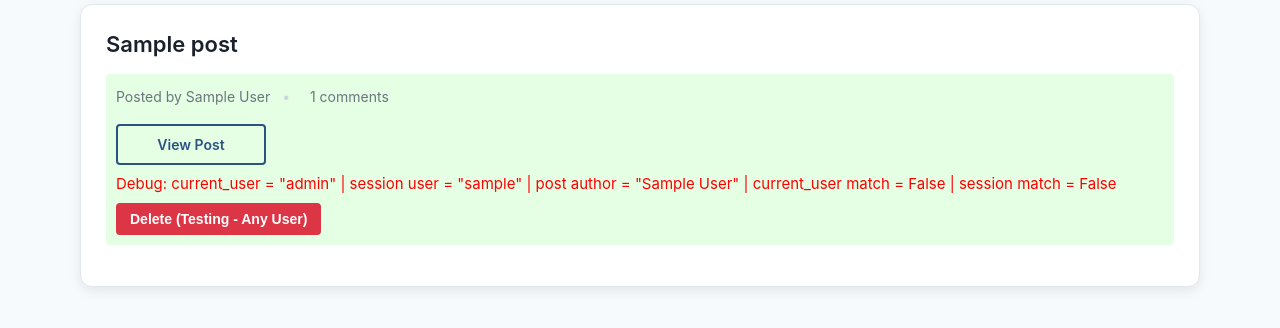
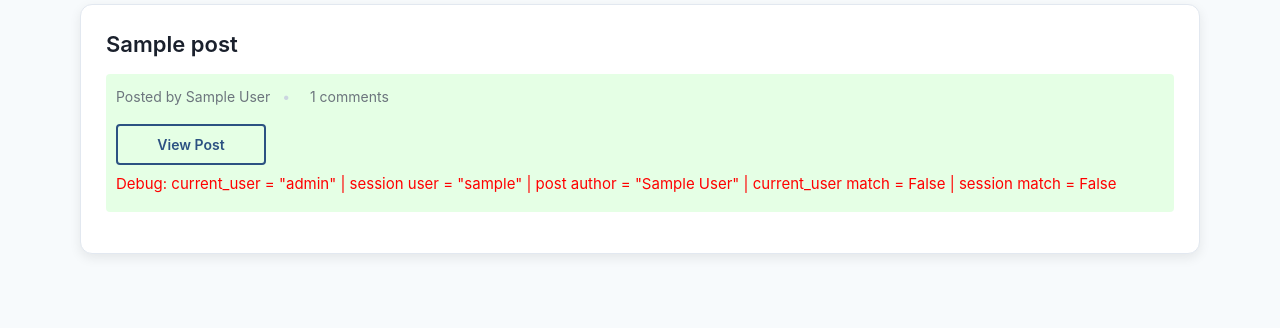
Before and after one commit to brixonixx/AppSecurityProject, a Flask app: page /forum/ in a window 1280 px wide. Shown: the part 220-548 px from the top of the page. Run offline with Flask 3, Linux system fonts and the light colour scheme; a user stored in the database is signed in; tables that the repository leaves empty hold one stand-in row (values such as "Sample post").

Commit message:
forum.html

```diff
--- a/templates/forum.html
+++ b/templates/forum.html
@@ -383,22 +383,12 @@
                 session match = {{ session.get('username') == post.author }}
               </small>
 
-              <!-- Temporary: Show delete for all posts (for testing only) -->
-              {% if current_user.is_authenticated %}
-                <form method="POST" action="{{ url_for('forum.delete_post', post_id=post.id) }}" class="d-inline">
-                  <button type="submit" class="btn btn-sm btn-danger"
-                          onclick="return confirm('Are you sure you want to delete this post?');">
-                    Delete (Testing - Any User)
-                  </button>
-                </form>
-              {% endif %}
-
-              <!-- Proper delete button (only for post author) -->
+              <!-- Fixed delete button using current_user -->
               {% if current_user.is_authenticated and current_user.username == post.author %}
                 <form method="POST" action="{{ url_for('forum.delete_post', post_id=post.id) }}" class="d-inline">
                   <button type="submit" class="btn btn-sm btn-danger"
                           onclick="return confirm('Are you sure you want to delete this post?');">
-                    Delete (Author Only)
+                    Delete
                   </button>
                 </form>
               {% endif %}
```
